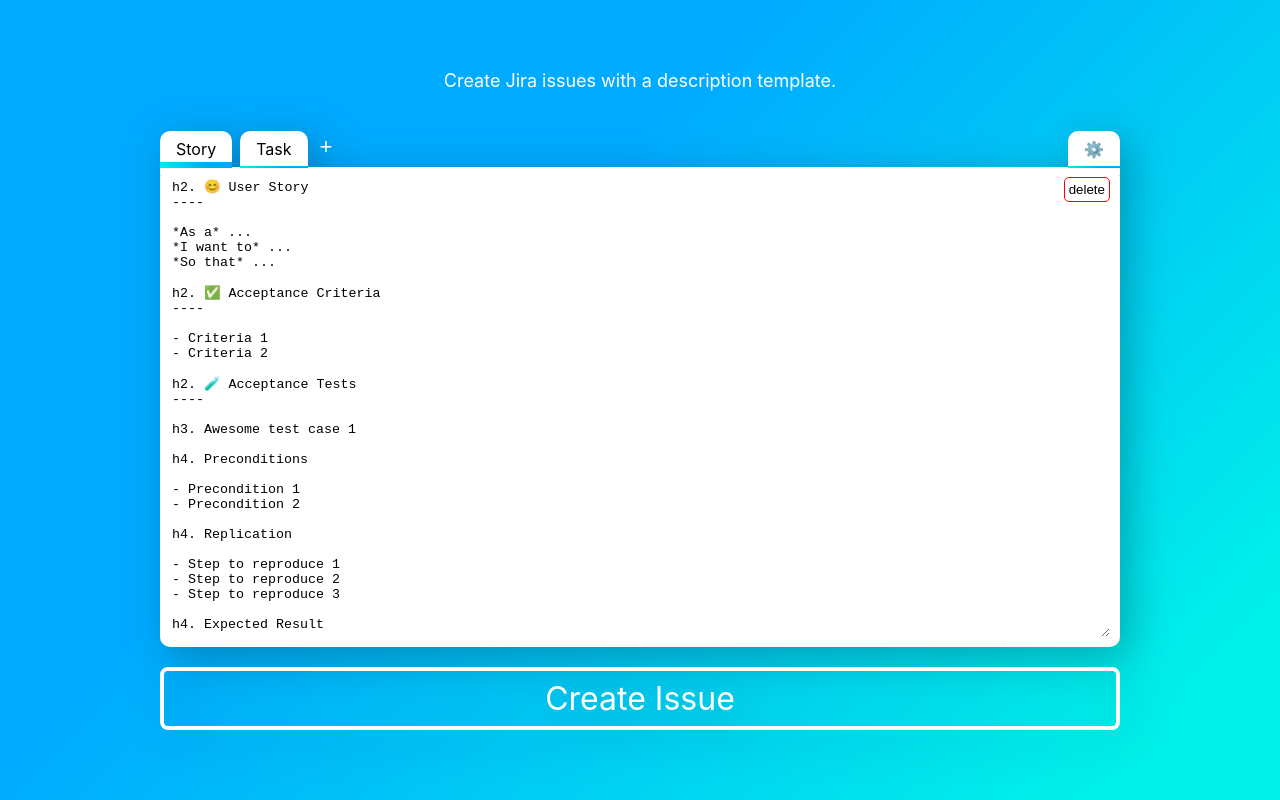
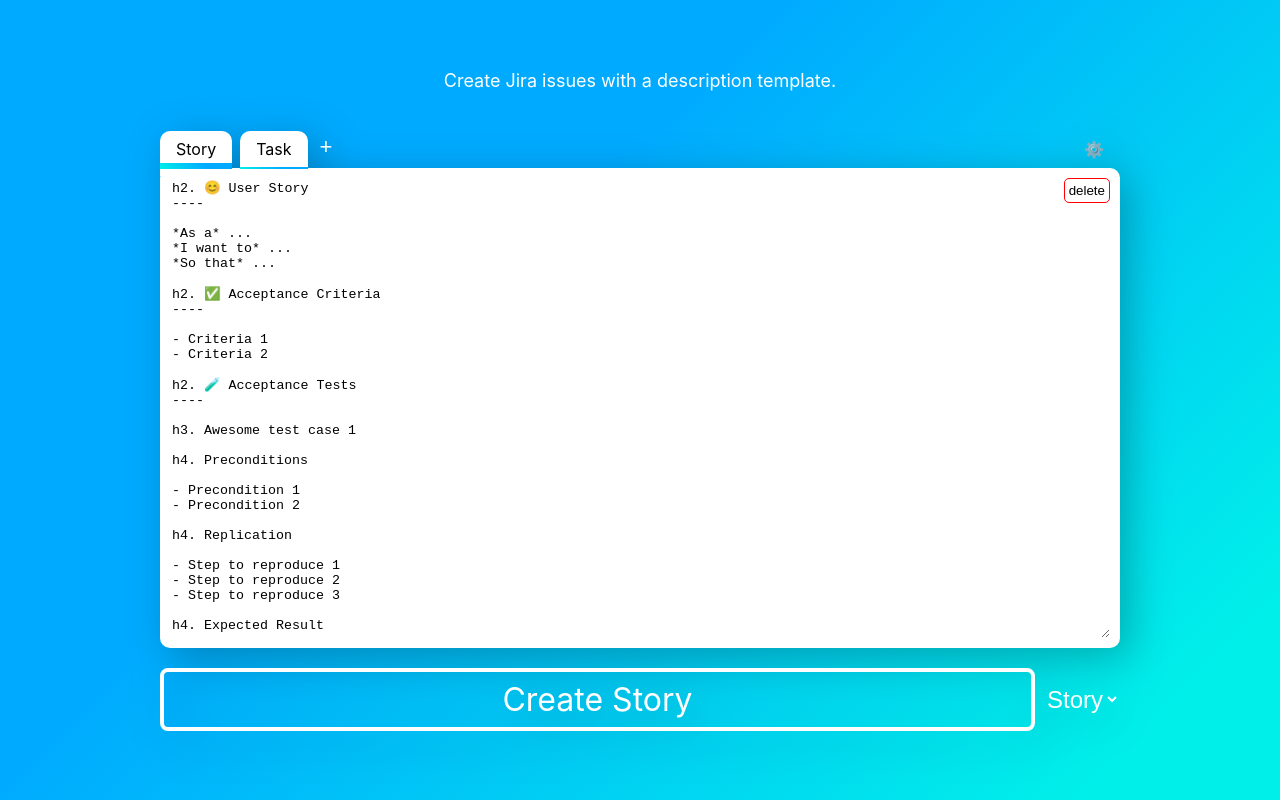
Before and after one commit to fourcube/jira-template-bookmarklet, a Next.js app: page / in a window 1280 px wide. Built offline with nearby package versions, Linux system fonts and the light colour scheme.

Commit message:
feat: store selected issue type with editor

```diff
--- a/components/Navigation.module.css
+++ b/components/Navigation.module.css
@@ -30,10 +30,23 @@
   margin-left: 0.5rem;
 }
 
+.tabContainer {
+  display: flex;
+  position: relative;
+  bottom: -8px;
+}
+
+.scrollableTabs {
+  width: 100%;
+  overflow: hidden;
+  overflow-x: auto;
+}
+
 .tabs {
   display: flex;
   position: relative;
-  bottom: -8px;
+  width: auto;
+  height: 45px;
 }
 
 .tabEdit {
@@ -41,7 +54,12 @@
 }
 
 .tab.isConfig {
-  margin-left: auto;
+  margin-left: 0.75rem;
+  background: none;
+}
+
+.tab.isConfig::after {
+  content: none;
 }
 
 .isActive::after {
--- a/components/navigation.tsx
+++ b/components/navigation.tsx
@@ -60,16 +60,26 @@
         ></Tab>
       );
     }),
-    <div key="add" className={styles.addTab}>
-      {ui.editors.length < 5 && <button onClick={() => ui.createEditor()}>+</button>}
-    </div>,
-    <Tab
-      key={"config"}
-      ui={ui}
-      id={"config"}
-      title="⚙️"
-      className={styles.isConfig}
-    ></Tab>,
+    <li key="add" className={styles.addTab}>
+      {ui.editors.length < 10 && (
+        <button onClick={() => ui.createEditor()}>+</button>
+      )}
+    </li>,
   ];
-  return <ul className={styles.tabs}>{tabs}</ul>;
+  return (
+    <div className={styles.tabContainer}>
+      <div className={styles.scrollableTabs}>
+        <ul className={styles.tabs}>{tabs}</ul>
+      </div>
+      <ul className={styles.tabs}>
+        <Tab
+          key={"config"}
+          ui={ui}
+          id={"config"}
+          title="⚙️"
+          className={styles.isConfig}
+        ></Tab>
+      </ul>
+    </div>
+  );
 });
--- a/pages/index.tsx
+++ b/pages/index.tsx
@@ -46,11 +46,27 @@
                   ui.config.jiraBaseUrl,
                   activeEditor?.template || "",
                   ui.config.projectId,
-                  ui.config.issueType
+                  activeEditor?.selectedIssueType || ""
                 )}
               >
-                Create Issue
+                Create {activeEditor?.selectedIssueTypeName}
               </a>
+
+              <select
+                disabled={!ui.config.jiraBaseUrl || !activeEditor}
+                value={activeEditor?.selectedIssueType}
+                onChange={(e) =>
+                  (activeEditor!.selectedIssueType = e.target.value)
+                }
+              >
+                {Object.entries(ui.config.issueTypes).map(([key, value]) => {
+                  return (
+                    <option key={key} value={value}>
+                      {key}
+                    </option>
+                  );
+                })}
+              </select>
             </div>
           </div>
         </ConditionallyRender>
--- a/state/config.state.ts
+++ b/state/config.state.ts
@@ -1,19 +1,24 @@
 import { makeAutoObservable } from "mobx";
 
+export const defaultIssueTypes = {
+  Story: "10001",
+  Task: "10002",
+  Bug: "10100",
+};
 export class ConfigState {
   _jiraBaseUrl = "https://jira.porsche.codes";
   _projectId = "13400";
-  _issueType = "10001";
+  _issueTypes: { [key: string]: string } = defaultIssueTypes;
 
   // TODO: remove defaults
   constructor(
     jiraBaseUrl: string = "https://jira.porsche.codes",
     projectId: string = "13400",
-    issueType: string = "10001"
+    issueTypes: { [key: string]: string } = defaultIssueTypes
   ) {
     this.jiraBaseUrl = jiraBaseUrl;
     this.projectId = projectId;
-    this.issueType = issueType;
+    this._issueTypes = issueTypes;
 
     makeAutoObservable(this);
   }
@@ -26,8 +31,8 @@
     return this._projectId;
   }
 
-  get issueType() {
-    return this._issueType;
+  get issueTypes() {
+    return this._issueTypes;
   }
 
   set jiraBaseUrl(x) {
@@ -38,19 +43,15 @@
     this._projectId = x;
   }
 
-  set issueType(x) {
-    this._issueType = x;
-  }
-
   public static deserialize(obj: ConfigState): ConfigState {
-    return new ConfigState(obj.jiraBaseUrl, obj.projectId, obj.issueType);
+    return new ConfigState(obj.jiraBaseUrl, obj.projectId, obj.issueTypes);
   }
 
   public serialize() {
     return {
       jiraBaseUrl: this.jiraBaseUrl,
       projectId: this.projectId,
-      issueType: this.issueType,
+      issueTypes: this.issueTypes,
     };
   }
 }
--- a/state/editor.state.ts
+++ b/state/editor.state.ts
@@ -1,16 +1,21 @@
 import { makeAutoObservable } from "mobx";
 import { storyTemplate } from "../data/defaultTemplate";
+import { defaultIssueTypes } from "./config.state";
 
 export class EditorState {
   private _template: string = storyTemplate;
   private _title: string = "Template";
+  private _selectedIssueType: string = defaultIssueTypes["Story"];
 
-  constructor(title?: string, template?: string) {
+  constructor(title?: string, template?: string, selectedIssueType?: string) {
     if (template) {
       this.template = template;
     }
     if (title) {
       this.title = title;
+    }
+    if (selectedIssueType) {
+      this.selectedIssueType = selectedIssueType;
     }
     makeAutoObservable(this);
   }
@@ -30,14 +35,29 @@
     this._title = title;
   }
 
+  get selectedIssueType() {
+    return this._selectedIssueType;
+  }
+
+  public set selectedIssueType(x) {
+    this._selectedIssueType = x;
+  }
+
+  get selectedIssueTypeName() {
+    return Object.entries(defaultIssueTypes).find(
+      ([, value]) => value === this._selectedIssueType
+    )![0];
+  }
+
   public serialize() {
     return {
       title: this.title,
-      template: this.template
-    }
+      template: this.template,
+      selectedIssueType: this.selectedIssueType,
+    };
   }
 
   public static deserialize(obj: EditorState) {
-    return new EditorState(obj.title, obj.template);
+    return new EditorState(obj.title, obj.template, obj.selectedIssueType);
   }
 }
--- a/styles/Home.module.css
+++ b/styles/Home.module.css
@@ -14,7 +14,6 @@
 .button {
   display: block;
   text-align: center;
-  margin-top: 1rem;
   padding: 0.5rem;
   color: white;
   background: transparent;
@@ -55,6 +54,25 @@
   align-items: center;
 }
 
+.buttonWrapper {
+  margin-top: 1rem;
+  display: flex;
+  align-items: center;
+}
+
+.buttonWrapper select {
+  color: white;
+  background: none;
+  font-size: 24px;
+  border: none;
+  margin-left: 0.5rem;
+}
+
+.buttonWrapper select:disabled {
+  opacity: 0.5;
+  pointer-events: none;
+}
+
 @media (min-width: 1024px) {
   .template {
     height: 60vh;
```
